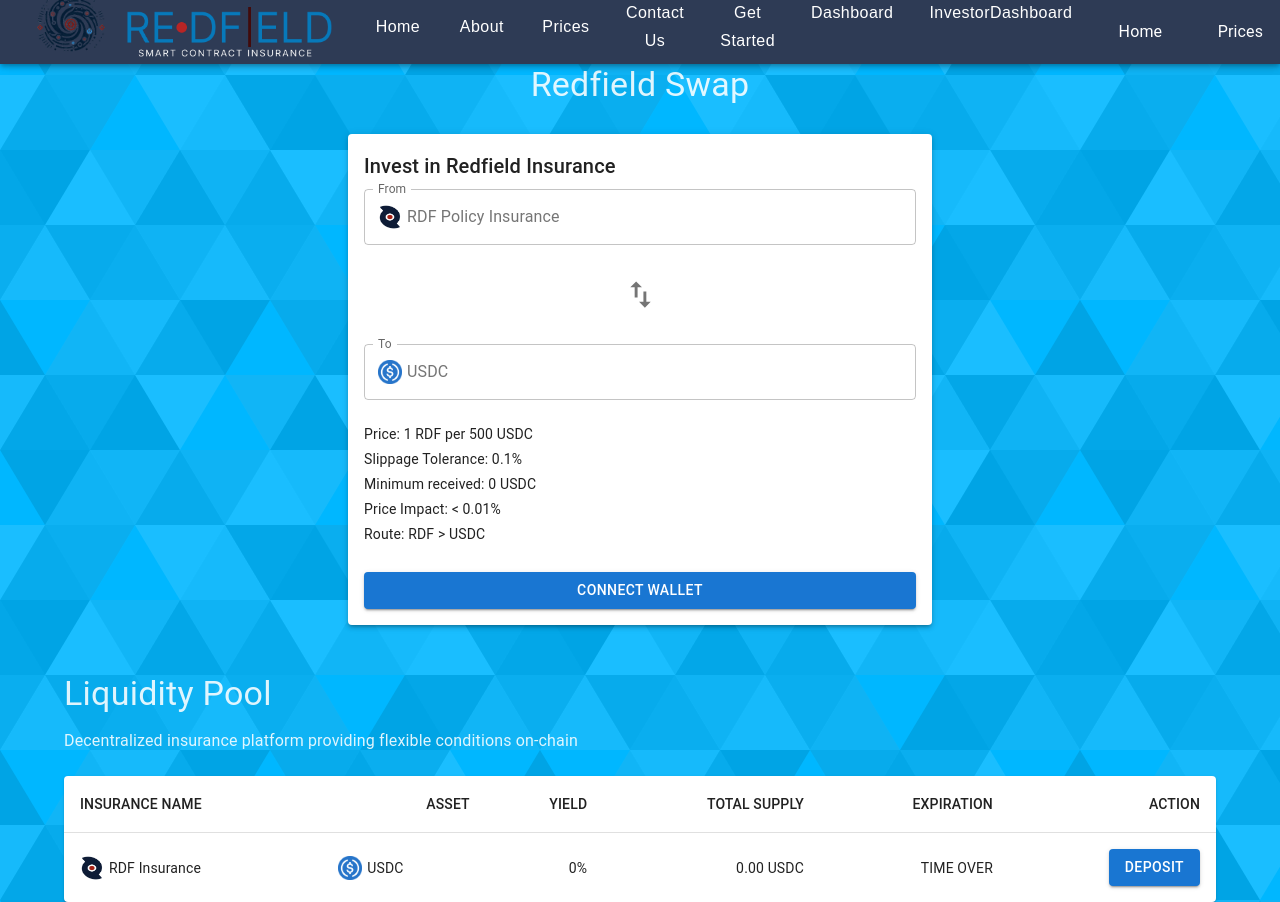
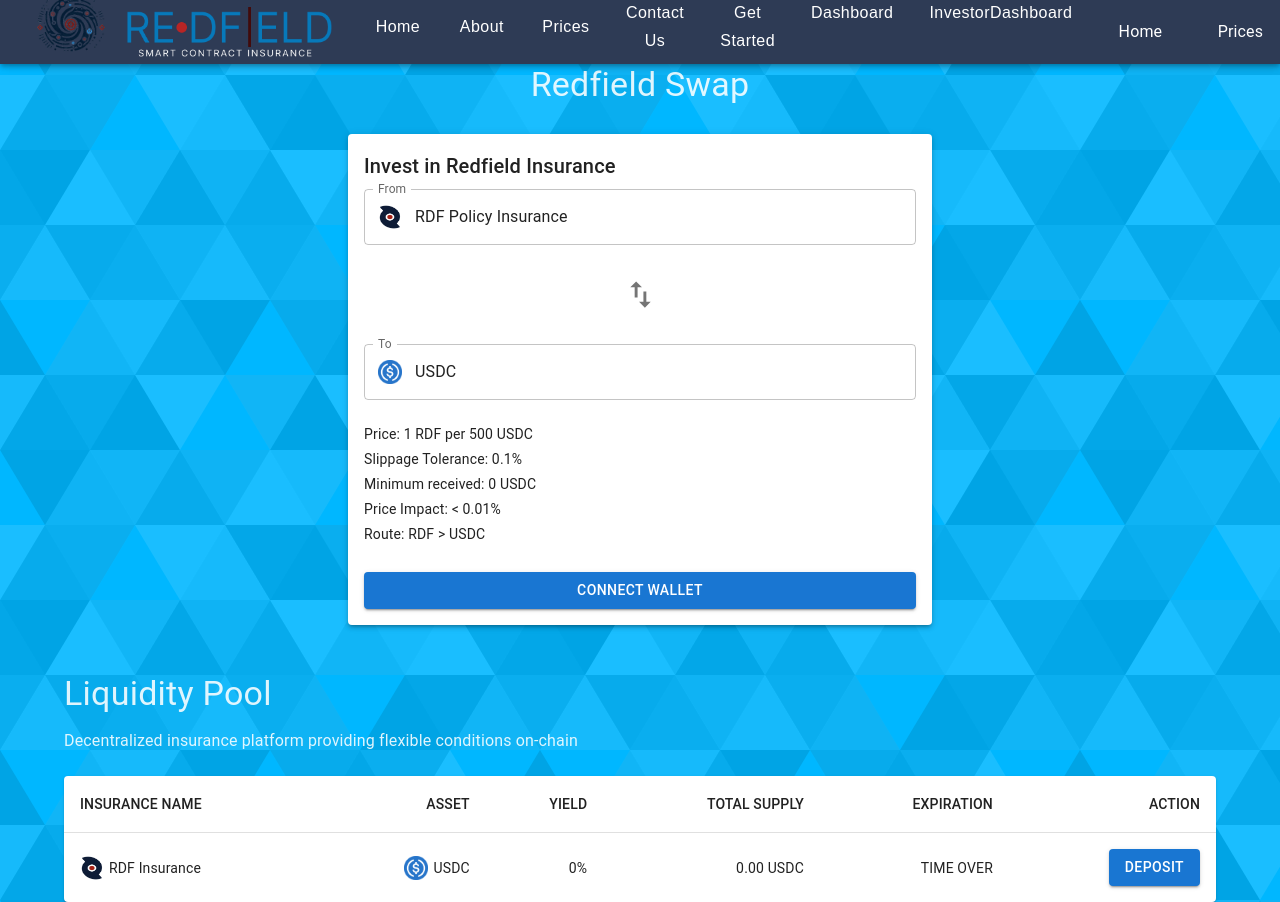
Before and after one commit to ControlYourPotatoes/redfield-react, a React (Vite) app: page /InvestorDashboard in a window 1280 px wide. Built offline with nearby package versions, Linux system fonts and the light colour scheme; no server answers.

Commit message:
Refactor currency swapping logic and update logos

```diff
--- a/src/components/Dashboard/InvestorDashboard.tsx
+++ b/src/components/Dashboard/InvestorDashboard.tsx
@@ -5,16 +5,26 @@ import {
 } from '@mui/material';
 import SwapVertIcon from '@mui/icons-material/SwapVert';
 
-const usdcLogo = '/assets/icon/USDC.png';
-const rdfLogo = '/assets/icon/RedField.png';
+// Direct reference from the public folder for the logos
+const usdcLogoPath = '/assets/icon/USDC.png';
+const rdfLogoPath = '/assets/icon/RedField.png';
 
 const InvestorDashboard: React.FC = () => {
-  const [fromValue, setFromValue] = useState({ label: 'RDF Policy Insurance', logo: rdfLogo });
-  const [toValue, setToValue] = useState({ label: 'USDC', logo: usdcLogo });
+  const [fromCurrency, setFromCurrency] = useState({
+    label: "RDF Policy Insurance",
+    logo: rdfLogoPath,
+    symbol: "RDF"
+  });
+  const [toCurrency, setToCurrency] = useState({
+    label: "USDC",
+    logo: usdcLogoPath,
+    symbol: "USDC"
+  });
 
+  // Function to handle the swap of "From" and "To" labels and logos
   const handleSwap = () => {
-    setFromValue(prevState => ({ ...toValue }));
-    setToValue(prevState => ({ ...fromValue }));
+    setFromCurrency(prev => toCurrency);
+    setToCurrency(prev => fromCurrency);
   };
 
   return (
@@ -36,19 +46,19 @@ const InvestorDashboard: React.FC = () => {
                     label="From"
                     fullWidth
                     variant="outlined"
+                    value={fromCurrency.label}
                     InputProps={{
                       readOnly: true,
                       startAdornment: (
                         <InputAdornment position="start">
-                          <img src={fromValue.logo} alt="From Logo" style={{ width: '24px', height: '24px', marginRight: '5px' }} />
-                          {fromValue.label}
+                          <img src={fromCurrency.logo} alt={`${fromCurrency.label} logo`} style={{ width: '24px', height: '24px', marginRight: '5px' }} />
                         </InputAdornment>
                       ),
                     }}
                   />
                 </Grid>
                 <Grid item xs={12} display="flex" justifyContent="center">
-                  <IconButton onClick={handleSwap}>
+                  <IconButton onClick={handleSwap} aria-label="Swap">
                     <SwapVertIcon fontSize="large" />
                   </IconButton>
                 </Grid>
@@ -57,23 +67,33 @@ const InvestorDashboard: React.FC = () => {
                     label="To"
                     fullWidth
                     variant="outlined"
+                    value={toCurrency.label}
                     InputProps={{
                       readOnly: true,
                       startAdornment: (
                         <InputAdornment position="start">
-                          <img src={toValue.logo} alt="To Logo" style={{ width: '24px', height: '24px', marginRight: '5px' }} />
-                          {toValue.label}
+                          <img src={toCurrency.logo} alt={`${toCurrency.label} logo`} style={{ width: '24px', height: '24px', marginRight: '5px' }} />
                         </InputAdornment>
                       ),
                     }}
                   />
                 </Grid>
                 <Grid item xs={12}>
-                  <Typography variant="body2" gutterBottom>Price: 1 RDF per 500 USDC</Typography>
-                  <Typography variant="body2" gutterBottom>Slippage Tolerance: 0.1%</Typography>
-                  <Typography variant="body2" gutterBottom>Minimum received: 0 USDC</Typography>
-                  <Typography variant="body2" gutterBottom>Price Impact: {"<"} 0.01%</Typography>
-                  <Typography variant="body2" gutterBottom>Route: RDF {" > "} USDC</Typography>
+                  <Typography variant="body2" gutterBottom>
+                    Price: 1 RDF per 500 USDC
+                  </Typography>
+                  <Typography variant="body2" gutterBottom>
+                    Slippage Tolerance: 0.1%
+                  </Typography>
+                  <Typography variant="body2" gutterBottom>
+                    Minimum received: 0 USDC
+                  </Typography>
+                  <Typography variant="body2" gutterBottom>
+                    Price Impact: {"<"} 0.01%
+                  </Typography>
+                  <Typography variant="body2" gutterBottom>
+                    Route: RDF {" > "} USDC
+                  </Typography>
                 </Grid>
                 <Grid item xs={12}>
                   <Button variant="contained" color="primary" fullWidth>
@@ -116,13 +136,13 @@ const InvestorDashboard: React.FC = () => {
                   >
                     <TableCell component="th" scope="row">
                       <Box display="flex" alignItems="center">
-                        <img src={rdfLogo} alt="Redfield Logo" style={{ width: '24px', height: '24px', marginRight: '5px' }} />
+                        <img src={rdfLogoPath} alt="RDF Logo" style={{ width: '24px', height: '24px', marginRight: '5px' }} />
                         RDF Insurance
                       </Box>
                     </TableCell>
                     <TableCell align="right">
-                      <Box display="flex" alignItems="center">
-                        <img src={usdcLogo} alt="USDC Logo" style={{ width: '24px', height: '24px', marginRight: '5px' }} />
+                      <Box display="flex" alignItems="center" justifyContent="flex-end">
+                        <img src={usdcLogoPath} alt="USDC Logo" style={{ width: '24px', height: '24px', marginRight: '5px' }} />
                         USDC
                       </Box>
                     </TableCell>
@@ -133,7 +153,7 @@ const InvestorDashboard: React.FC = () => {
                       <Button variant="contained">Deposit</Button>
                     </TableCell>
                   </TableRow>
-                  {/* Additional rows as needed */}
+                  {/* Additional rows can be added here as needed */}
                 </TableBody>
               </Table>
             </TableContainer>
```
